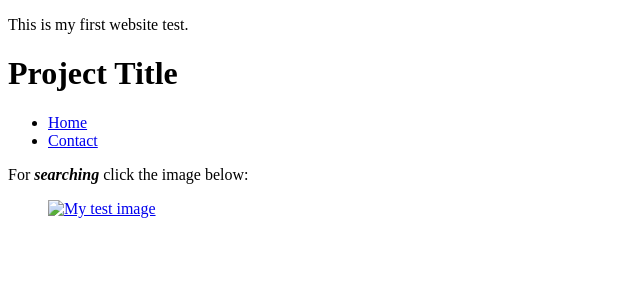
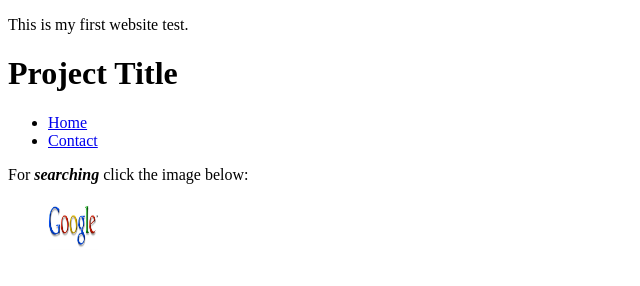
Before and after one commit to HaikaL615/section2, a plain HTML site: page index.html in a window 1280 px wide. Shown: the whole page, without its empty margins (0-640 px from the left). Drawn offline with Linux system fonts and the light colour scheme.

Commit message:
Add files via upload

```diff
--- a/index.html
+++ b/index.html
@@ -18,7 +18,7 @@
       <a href="https://www.google.com/" title="Google website"
       alt="Image for google logo">
       <figure>
-        <img src="images/googleimage.jpg" alt="My test image"
+        <img src="images/googleimage.png" alt="My test image"
         width="50" height="50">
 
       </figure>
```
Also changed, not shown: images/googleimage.png (added).
